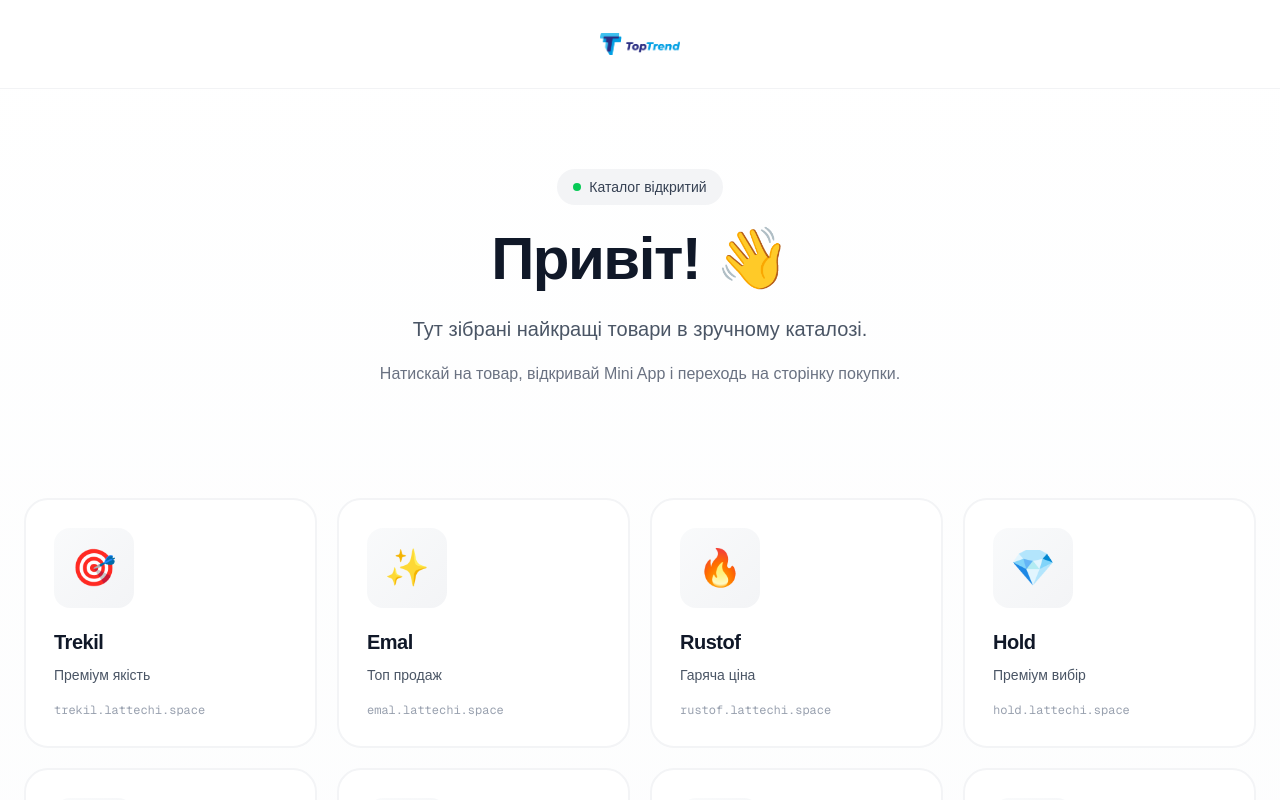
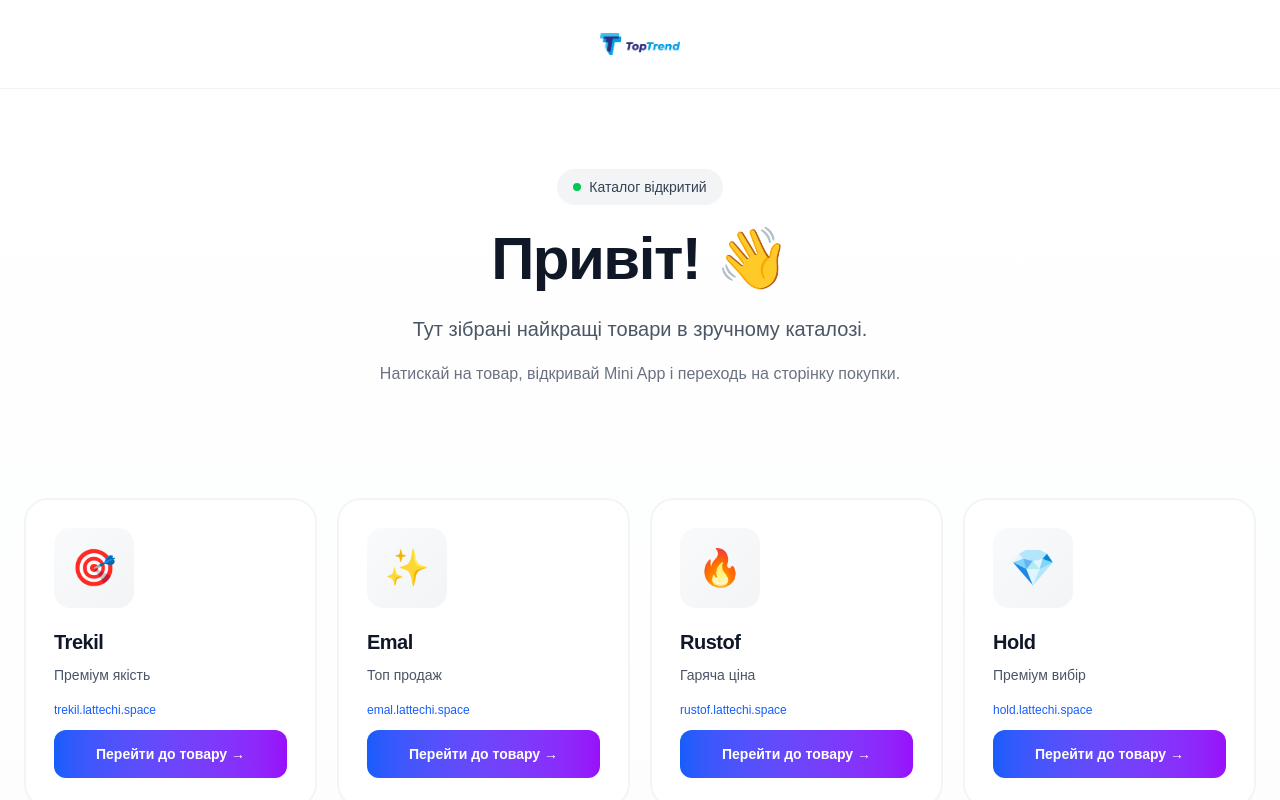
Before and after one commit to romchhh/toptrendshopsite, a Next.js app: page / in a window 1280 px wide. Shown: the top 800 px of the page. Built offline with nearby package versions, Linux system fonts and the light colour scheme.

Commit message:
Enhance TopTrendShop component with Telegram WebApp integration and improved UI elements

```diff
--- a/app/page.tsx
+++ b/app/page.tsx
@@ -1,6 +1,6 @@
 "use client";
 
-import React, { useState } from 'react';
+import React, { useState, useEffect } from 'react';
 import Image from 'next/image';
 import { ArrowUpRight } from 'lucide-react';
 
@@ -36,11 +36,35 @@ const products: Product[] = [
   { id: '20', name: 'Kul', url: 'https://kul.lattechi.space', emoji: '🎁', description: 'Подарунки', accent: 'hover:bg-red-50' },
 ];
 
+declare global {
+  interface Window {
+    Telegram?: {
+      WebApp?: {
+        openLink: (url: string) => void;
+        openTelegramLink: (url: string) => void;
+        ready: () => void;
+      };
+    };
+  }
+}
+
 export default function TopTrendShop() {
   const [hoveredId, setHoveredId] = useState<string | null>(null);
 
+  useEffect(() => {
+    // Ініціалізуємо Telegram WebApp
+    if (typeof window !== 'undefined' && window.Telegram?.WebApp) {
+      window.Telegram.WebApp.ready();
+    }
+  }, []);
+
   const handleProductClick = (url: string) => {
-    window.open(url, '_blank');
+    // Використовуємо Telegram WebApp API якщо доступно, інакше звичайне відкриття
+    if (typeof window !== 'undefined' && window.Telegram?.WebApp) {
+      window.Telegram.WebApp.openLink(url);
+    } else {
+      window.open(url, '_blank');
+    }
   };
 
   return (
@@ -116,13 +140,18 @@ export default function TopTrendShop() {
                 </p>
               </div>
 
-              {/* URL with fade effect */}
-              <div className="flex items-center gap-2">
+              {/* URL with button */}
+              <div className="flex items-center gap-2 mt-4 mb-3">
                 <div className="flex-1 min-w-0">
-                  <p className="text-xs text-gray-400 truncate font-mono">
+                  <p className="text-xs text-blue-600 font-medium truncate">
                     {product.url.replace('https://', '')}
                   </p>
                 </div>
+              </div>
+
+              {/* CTA Button */}
+              <div className="w-full bg-gradient-to-r from-blue-600 to-purple-600 text-white rounded-xl px-4 py-3.5 text-sm font-bold text-center transition-all duration-300 group-hover:from-blue-700 group-hover:to-purple-700 group-hover:shadow-lg group-hover:scale-105">
+                Перейти до товару →
               </div>
 
               {/* Bottom accent line */}
```
